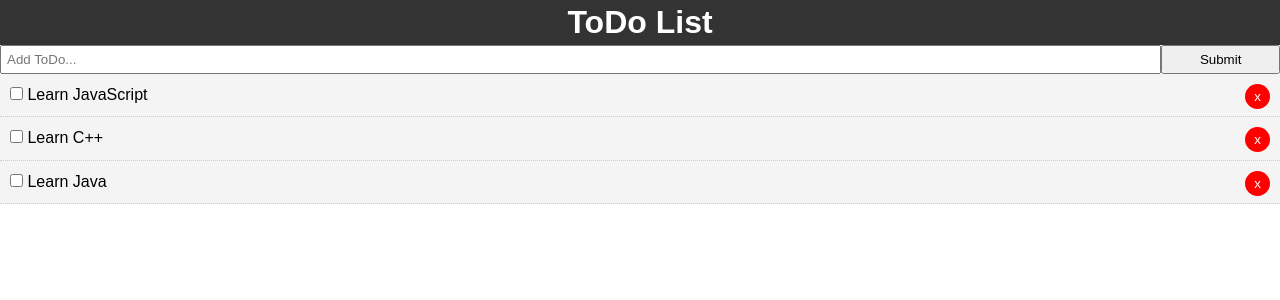
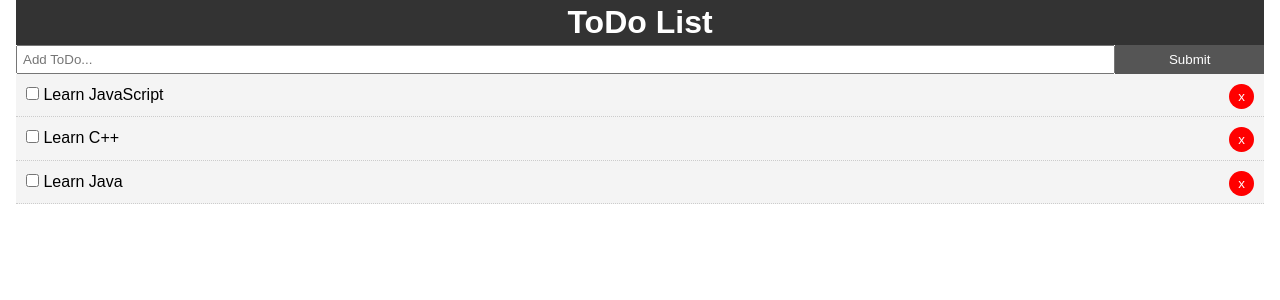
Before and after one commit to DavidMaldonado0/ReactAppDemos, a React (Create React App) app in the folder todoapp/: page / in a window 1280 px wide. Shown: the top 300 px of the page. Built offline with nearby package versions, Linux system fonts and the light colour scheme.

Commit message:
add Todo

```diff
--- a/todoapp/package.json
+++ b/todoapp/package.json
@@ -5,7 +5,8 @@
   "dependencies": {
     "react": "^16.8.4",
     "react-dom": "^16.8.4",
-    "react-scripts": "2.1.8"
+    "react-scripts": "2.1.8",
+    "uuid": "^3.3.2"
   },
   "scripts": {
     "start": "react-scripts start",
--- a/todoapp/src/App.css
+++ b/todoapp/src/App.css
@@ -13,3 +13,20 @@
   color: #333;
   text-decoration: none;
 }
+
+.container{
+  padding: 0 1rem;
+}
+
+.btn {
+  display: inline-block;
+  border: none;
+  background: #555;
+  color: #fff;
+  padding: 7px 20px;
+  cursor: pointer;
+}
+
+.btn:hover{
+  background: #666;
+}
--- a/todoapp/src/App.js
+++ b/todoapp/src/App.js
@@ -4,23 +4,24 @@
 import Todos from './components/Todos';
 import Header from './components/layout/Header'
 import AddTodo from './components/layout/AddTodo'
+import uuid from 'uuid';
 
 class App extends Component {
 
   state = {
     todos: [
       {
-        id: 1,
+        id: uuid.v4(),
         title: 'Learn JavaScript',
         completed: false
       },
       {
-        id: 2,
+        id: uuid.v4(),
         title: 'Learn C++',
         completed: false
       },
       {
-        id: 3,
+        id: uuid.v4(),
         title: 'Learn Java',
         completed: false
       }
@@ -42,13 +43,24 @@
   }
 
 
+  addTodo = (title) => {
+    const newTodo = {
+      id: uuid.v4(),
+      title,
+      completed: false
+    }
+     this.setState({ todos: [...this.state.todos, newTodo] });
+  }
+
   render() {
     return (
       <div className="App">
-        <Header />
-        <AddTodo />
-        <Todos todos={this.state.todos} markComplete={this.markComplete}
-        delTodo={this.delTodo} />
+        <div className="container">
+          <Header />
+          <AddTodo addTodo={this.addTodo} />
+          <Todos todos={this.state.todos} markComplete={this.markComplete}
+          delTodo={this.delTodo} />
+        </div>
       </div>
     );
   }
--- a/todoapp/src/components/layout/AddTodo.js
+++ b/todoapp/src/components/layout/AddTodo.js
@@ -1,13 +1,29 @@
-import React from 'react';
+import React, { Component } from 'react';
 
-function AddTodo() {
+class AddTodo extends Component {
+
+    state= {
+        title: ''
+    }
+
+    onChange = (e) => this.setState({ [e.target.name]: e.target.value });
+
+    onSubmit = (e) => {
+        e.preventDefault();
+        this.props.addTodo(this.state.title);
+        this.setState({ title: '' });
+    }
+
+    render(){
         return(
-        <form style={{ display: 'flex' }}>
+            <form onSubmit={this.onSubmit} style={{ display: 'flex' }}>
                 <input
                     type="text"
                     name="title"
                     style={{ flex: '10', padding: '5px'}}
                     placeholder="Add ToDo..."
+                    value={this.state.title}
+                    onChange={this.onChange}
                 />
                 <input
                     type="submit"
@@ -18,6 +34,7 @@
             </form>
         )
     }
+}
 
 
 
```
Also changed, not shown: 1 other file (tests, documents, lock files or other folders). Lines whose indentation alone changed are shown as unchanged.
